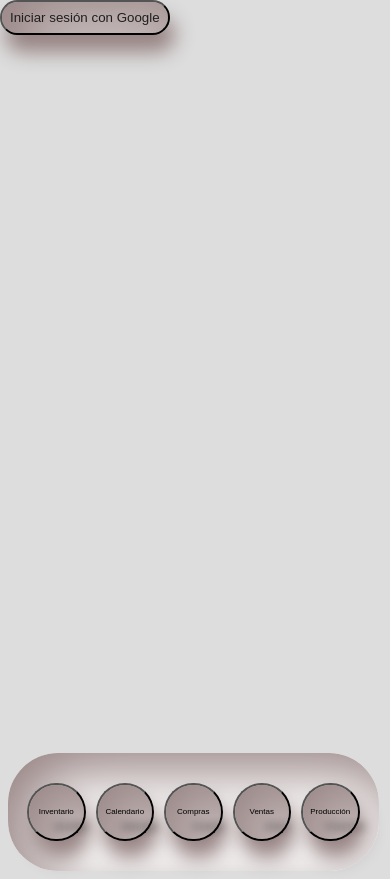
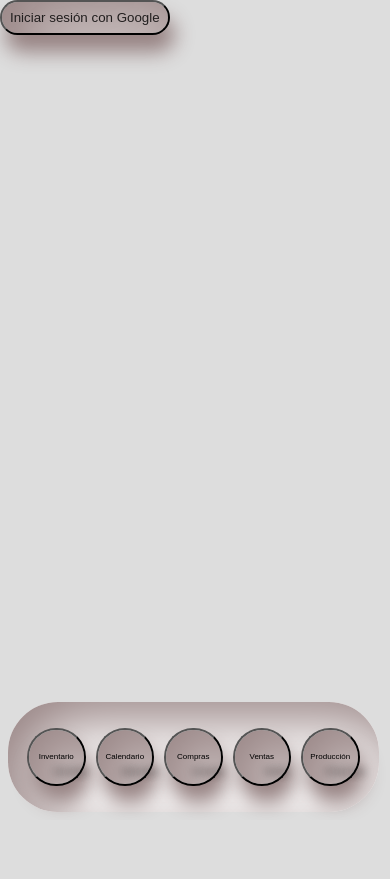
Before and after one commit to ManzCoder-js/megabillaresSCP, a Next.js app: page /Dashboard in a window 390 px wide. After the commit the page ends 844 px from the top, so only its background shows below. Built offline with nearby package versions, Linux system fonts and the light colour scheme; no server answers.

Commit message:
modificados:     src/app/estilos/Dashboard.module.css

```diff
--- a/src/app/estilos/Dashboard.module.css
+++ b/src/app/estilos/Dashboard.module.css
@@ -18,11 +18,13 @@
         flex-direction: column-reverse;
         position: absolute;
         overflow: scroll;
-        height: 100%;
+        height: 93%;
+        width: 100vw;
     }
 
     .content{
         display: flex;
-        height: 90vh;
+        height: 90%;
+        overflow: scroll;
     }
 }
```
